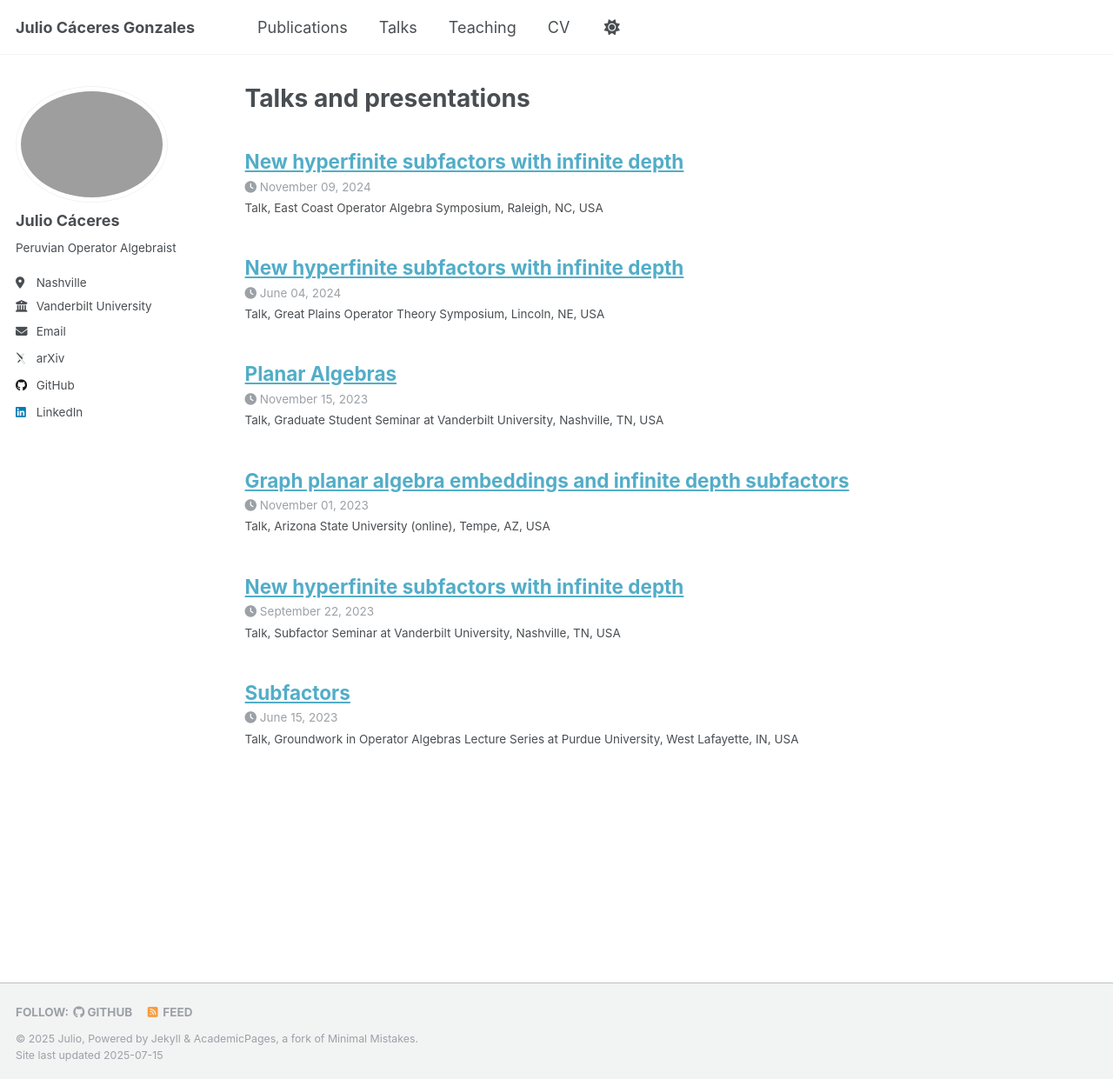
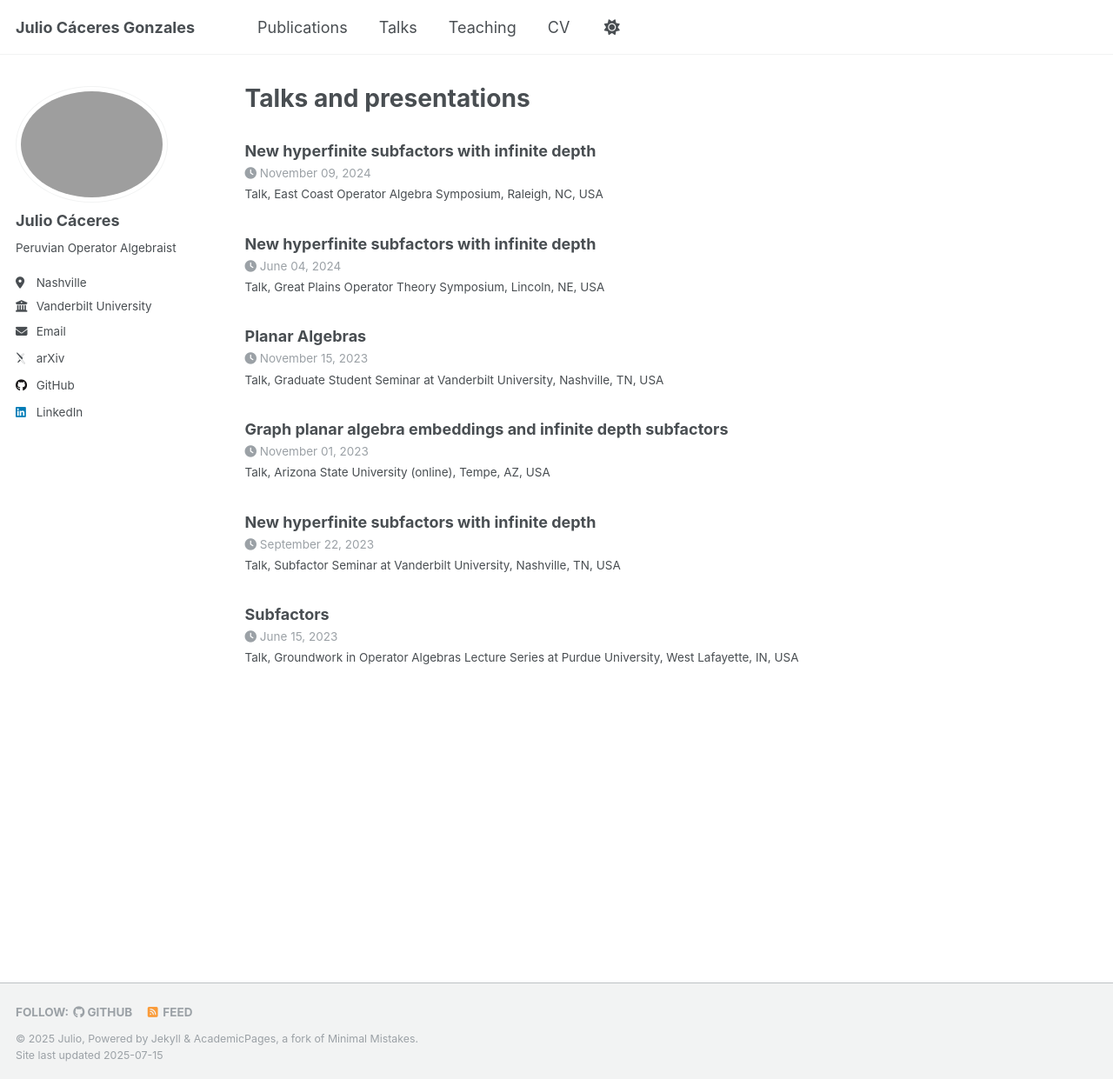
Before and after one commit to wikiwa1/wikiwa1.github.io, a Jekyll site: the page built from _pages/talks.html, in a window 1280 px wide and 1241 px high. Shown: the whole window at 87% size. Built offline with Jekyll 4.4.1, drawn with Linux system fonts in a browser that asks for light colours; some web fonts are replaced; a script that is not in the unit is left out.

Commit message:
Added a line to remove hyperlink for talks

```diff
--- a/_includes/archive-single-talk.html
+++ b/_includes/archive-single-talk.html
@@ -25,6 +25,9 @@
           alt="">
       </div>
     {% endif %}
+    {% if post.collection == 'publications' or post.collection == 'talks'%}
+      <h3 class="archive__item-title" style="text-decoration: none;">{{ title }}</h3>
+    {% else %}
       <h2 class="archive__item-title" itemprop="headline">
         {% if post.link %}
           <a href="{{ post.link }}">{{ title }}</a> <a href="{{ base_path }}{{ post.url }}" rel="permalink"><i class="fa fa-link" aria-hidden="true" title="permalink"></i><span class="sr-only">Permalink</span></a>
@@ -32,6 +35,7 @@
           <a href="{{ base_path }}{{ post.url }}" rel="permalink">{{ title }}</a>
         {% endif %}
       </h2>
+    {% endif %}
     {% if post.read_time %}
       <p class="page__meta"><i class="fa fa-clock" aria-hidden="true"></i> {% include read-time.html %}</p>
     {% endif %}
```
Lines whose indentation alone changed are shown as unchanged.
